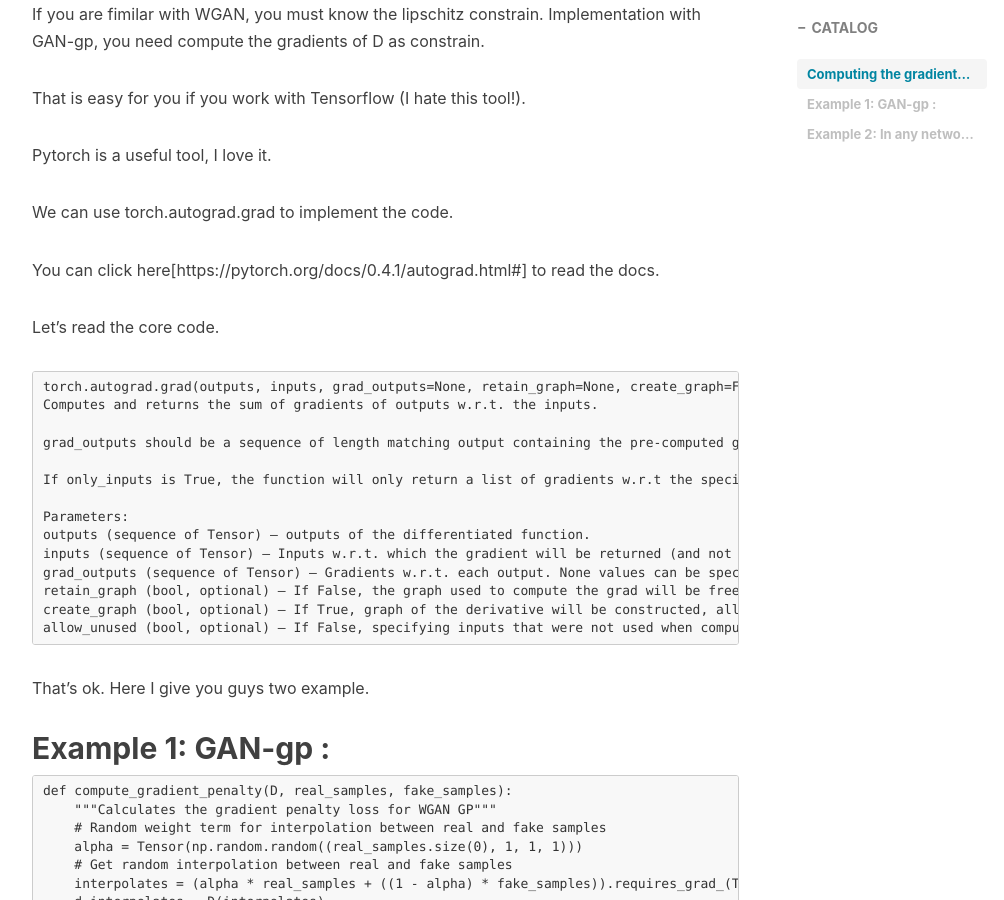
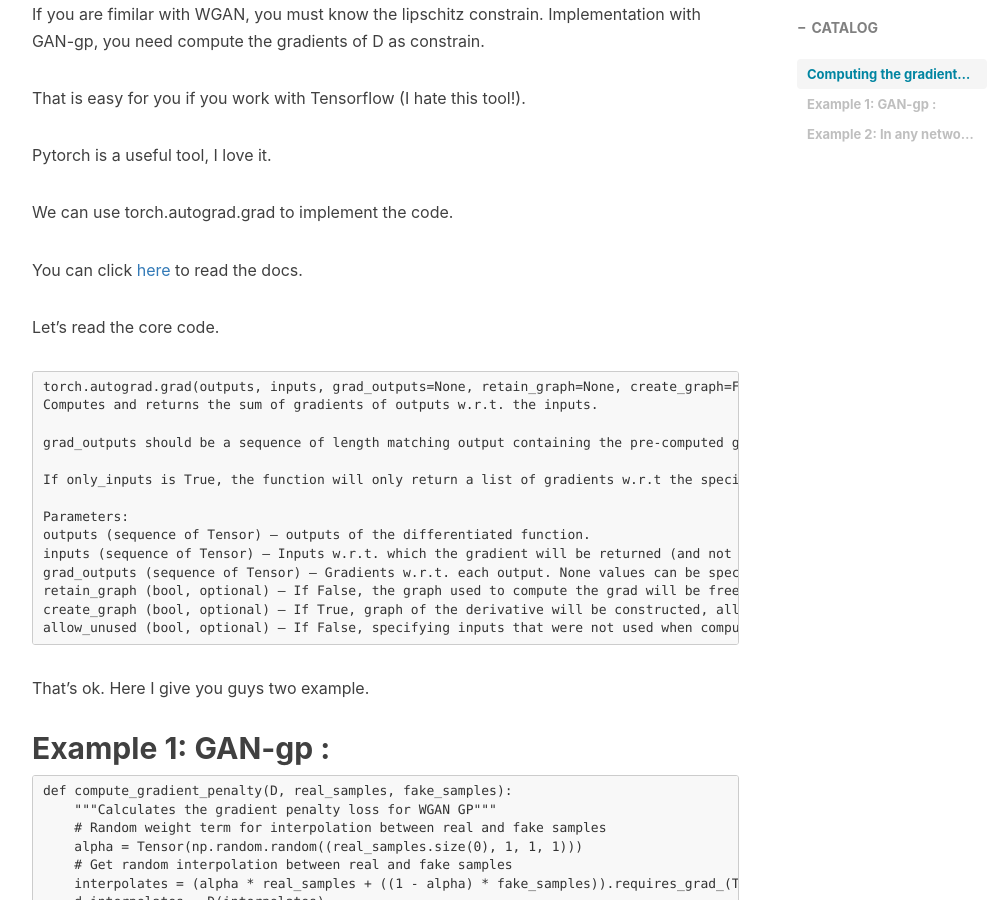
Before and after one commit to sweetice/previous_blog, a Jekyll site: the page built from _posts/2019-01-26-Compute the gradients of gradients with pytorch.md, in a window 1280 px wide and 900 px high, scrolled down 826 px. Shown: the whole window, without its empty margins (233-1237 px from the left). Built offline with Jekyll 4.4.1, drawn with Linux system fonts in a browser that asks for light colours; nearby versions of some CDN libraries; comment, search, counter and statistics services are not loaded.

Commit message:
Update 2019-01-26-Compute the gradients of gradients with pytorch.md

```diff
--- a/_posts/2019-01-26-Compute the gradients of gradients with pytorch.md
+++ b/_posts/2019-01-26-Compute the gradients of gradients with pytorch.md
@@ -23,7 +23,7 @@ Pytorch is a useful tool, I love it.
 
 We can use torch.autograd.grad to implement the code.
 
-You can click here[https://pytorch.org/docs/0.4.1/autograd.html#] to read the docs.
+You can click [here](https://pytorch.org/docs/0.4.1/autograd.html#) to read the docs.
 
 Let's read the core code.
 
```
